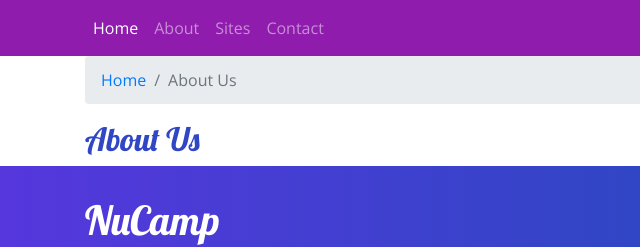
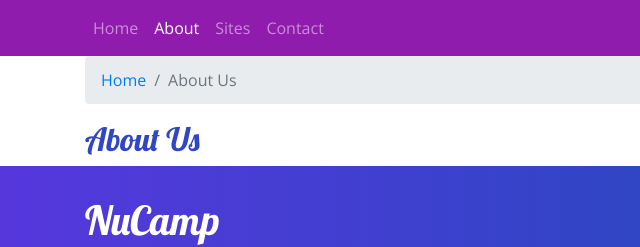
Before and after one commit to artemismeadows/nucampsite, a website: page aboutus.html in a window 1280 px wide. Shown: the top 247 px of the page, 0-640 px from the left. Drawn offline with nearby package versions, Linux system fonts and the light colour scheme.

Commit message:
Fixed bug in about us navbar

```diff
--- a/aboutus.html
+++ b/aboutus.html
@@ -25,8 +25,8 @@
         <div class="container">
             <div class="collapse navbar-collapse" id="#nucampNavbar">
                 <ul class="navbar-nav">
-                    <li class="nav-item active"><a class="nav-link" href="#">Home</a></li>
-                    <li class="nav-item"><a class="nav-link" href="aboutus.html">About</a></li>
+                    <li class="nav-item"><a class="nav-link" href="index.html">Home</a></li>
+                    <li class="nav-item active"><a class="nav-link" href="#">About</a></li>
                     <li class="nav-item"><a class="nav-link" href="#">Sites</a></li>
                     <li class="nav-item"><a class="nav-link" href="#">Contact</a></li>
                 </ul>
```
